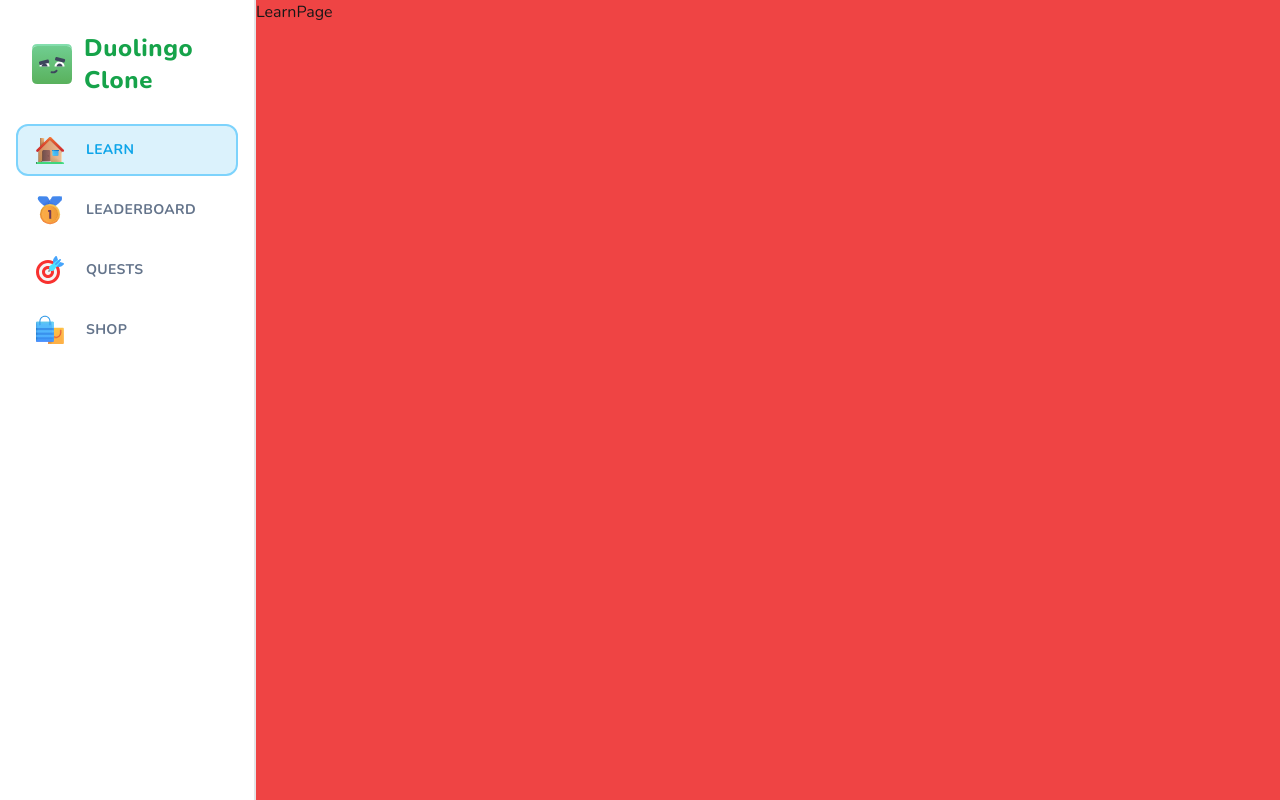
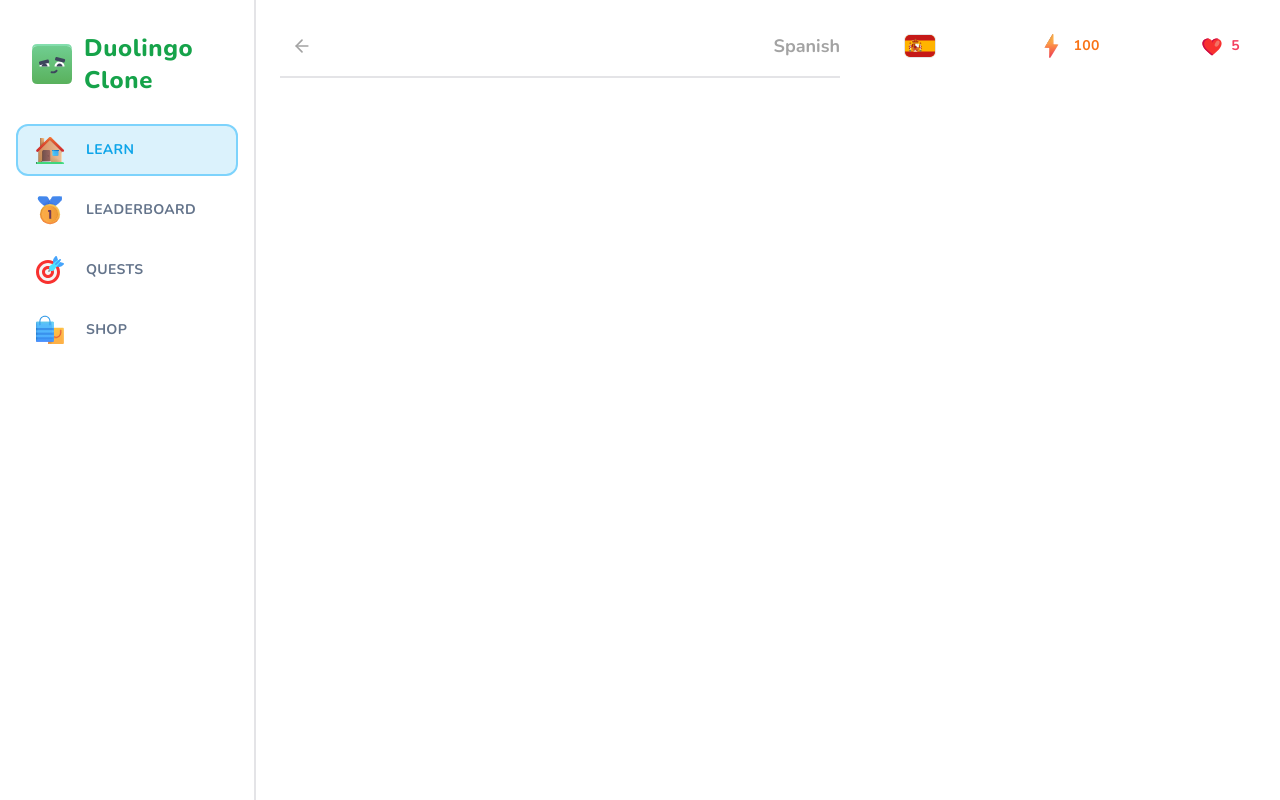
Before and after one commit to lepyoshkin/duolingo-clone, a Next.js app: page /learn in a window 1280 px wide. Built offline with nearby package versions, Linux system fonts and the light colour scheme.

Commit message:
add learn page wrappers

```diff
--- a/app/(main)/layout.tsx
+++ b/app/(main)/layout.tsx
@@ -11,7 +11,7 @@
       <MobileHeader />
       <Sidebar className="hidden lg:flex" />
       <main className="lg:pl-64 h-full pt-[50px] lg:pt-0">
-        <div className="bg-red-500 h-full">{children}</div>
+        <div className="max-w-[1056px] mx-auto pt-6 h-full">{children}</div>
       </main>
     </>
   );
--- /dev/null
+++ b/app/(main)/learn/header.tsx
@@ -0,0 +1,21 @@
+import {Button} from '@/components/ui/button';
+import {ArrowLeft} from 'lucide-react';
+import Link from 'next/link';
+
+type Props = {
+  title: string;
+};
+
+export const Header = ({title}: Props) => {
+  return (
+    <div className="sticky top-0 bg-white pb-3 lg:pt-[28px] lg:mt-[-28px] flex items-center justify-between border-b-2 mb-5 text-neutral-400 lg:z-50">
+      <Link href="/courses">
+        <Button variant={'ghost'} size={'sm'}>
+          <ArrowLeft className="h-5 w-5 stroke-2 text-neutral-400" />
+        </Button>
+      </Link>
+
+      <h1 className="font-bold text-lg">{title}</h1>
+    </div>
+  );
+};
--- a/app/(main)/learn/page.tsx
+++ b/app/(main)/learn/page.tsx
@@ -1,7 +1,25 @@
+import {FeedWrapper} from '@/components/feed-wrapper';
+import {StickyWrapper} from '@/components/sticky-wrapper';
 import React from 'react';
+import {Header} from './header';
+import {UserProgress} from '@/components/user-progress';
 
 const LearnPage = () => {
-  return <div>LearnPage</div>;
+  return (
+    <div className="flex flex-row-reverse gap-12 px-6">
+      <StickyWrapper>
+        <UserProgress
+          activeCourse={{title: 'Spanish', imageSrc: '/ES.svg'}}
+          hearts={5}
+          points={100}
+          hasActiveSubscription={false}
+        />
+      </StickyWrapper>
+      <FeedWrapper>
+        <Header title="Spanish" />
+      </FeedWrapper>
+    </div>
+  );
 };
 
 export default LearnPage;
--- /dev/null
+++ b/components/feed-wrapper.tsx
@@ -0,0 +1,6 @@
+type Props = {
+  children: React.ReactNode;
+};
+export const FeedWrapper = ({children}: Props) => {
+  return <div className="flex-1 relative top-0 pb-10">{children}</div>;
+};
--- /dev/null
+++ b/components/sticky-wrapper.tsx
@@ -0,0 +1,13 @@
+type Props = {
+  children: React.ReactNode;
+};
+
+export const StickyWrapper = ({children}: Props) => {
+  return (
+    <div className="hidden lg:block w-[368px] sticky self-end z-1 bottom-6">
+      <div className="min-h-[calc(100vh-48px)] sticky top-6 flex flex-col gap-y-4">
+        {children}
+      </div>
+    </div>
+  );
+};
--- a/components/ui/sheet.tsx
+++ b/components/ui/sheet.tsx
@@ -1,53 +1,53 @@
-"use client"
+'use client';
 
-import * as React from "react"
-import * as SheetPrimitive from "@radix-ui/react-dialog"
-import { Cross2Icon } from "@radix-ui/react-icons"
-import { cva, type VariantProps } from "class-variance-authority"
+import * as React from 'react';
+import * as SheetPrimitive from '@radix-ui/react-dialog';
+import {Cross2Icon} from '@radix-ui/react-icons';
+import {cva, type VariantProps} from 'class-variance-authority';
 
-import { cn } from "@/lib/utils"
+import {cn} from '@/lib/utils';
 
-const Sheet = SheetPrimitive.Root
+const Sheet = SheetPrimitive.Root;
 
-const SheetTrigger = SheetPrimitive.Trigger
+const SheetTrigger = SheetPrimitive.Trigger;
 
-const SheetClose = SheetPrimitive.Close
+const SheetClose = SheetPrimitive.Close;
 
-const SheetPortal = SheetPrimitive.Portal
+const SheetPortal = SheetPrimitive.Portal;
 
 const SheetOverlay = React.forwardRef<
   React.ElementRef<typeof SheetPrimitive.Overlay>,
   React.ComponentPropsWithoutRef<typeof SheetPrimitive.Overlay>
->(({ className, ...props }, ref) => (
+>(({className, ...props}, ref) => (
   <SheetPrimitive.Overlay
     className={cn(
-      "fixed inset-0 z-50 bg-black/80  data-[state=open]:animate-in data-[state=closed]:animate-out data-[state=closed]:fade-out-0 data-[state=open]:fade-in-0",
+      'fixed inset-0 z-50  data-[state=open]:animate-in data-[state=closed]:animate-out data-[state=closed]:fade-out-0 data-[state=open]:fade-in-0',
       className
     )}
     {...props}
     ref={ref}
   />
-))
-SheetOverlay.displayName = SheetPrimitive.Overlay.displayName
+));
+SheetOverlay.displayName = SheetPrimitive.Overlay.displayName;
 
 const sheetVariants = cva(
-  "fixed z-50 gap-4 bg-background p-6 shadow-lg transition ease-in-out data-[state=closed]:duration-300 data-[state=open]:duration-500 data-[state=open]:animate-in data-[state=closed]:animate-out",
+  'fixed z-50 gap-4 bg-white p-6 shadow-lg transition ease-in-out data-[state=closed]:duration-300 data-[state=open]:duration-500 data-[state=open]:animate-in data-[state=closed]:animate-out',
   {
     variants: {
       side: {
-        top: "inset-x-0 top-0 border-b data-[state=closed]:slide-out-to-top data-[state=open]:slide-in-from-top",
+        top: 'inset-x-0 top-0 border-b data-[state=closed]:slide-out-to-top data-[state=open]:slide-in-from-top',
         bottom:
-          "inset-x-0 bottom-0 border-t data-[state=closed]:slide-out-to-bottom data-[state=open]:slide-in-from-bottom",
-        left: "inset-y-0 left-0 h-full w-3/4 border-r data-[state=closed]:slide-out-to-left data-[state=open]:slide-in-from-left sm:max-w-sm",
+          'inset-x-0 bottom-0 border-t data-[state=closed]:slide-out-to-bottom data-[state=open]:slide-in-from-bottom',
+        left: 'inset-y-0 left-0 h-full w-3/4 border-r data-[state=closed]:slide-out-to-left data-[state=open]:slide-in-from-left sm:max-w-sm',
         right:
-          "inset-y-0 right-0 h-full w-3/4 border-l data-[state=closed]:slide-out-to-right data-[state=open]:slide-in-from-right sm:max-w-sm",
+          'inset-y-0 right-0 h-full w-3/4 border-l data-[state=closed]:slide-out-to-right data-[state=open]:slide-in-from-right sm:max-w-sm',
       },
     },
     defaultVariants: {
-      side: "right",
+      side: 'right',
     },
   }
-)
+);
 
 interface SheetContentProps
   extends React.ComponentPropsWithoutRef<typeof SheetPrimitive.Content>,
@@ -56,12 +56,12 @@
 const SheetContent = React.forwardRef<
   React.ElementRef<typeof SheetPrimitive.Content>,
   SheetContentProps
->(({ side = "right", className, children, ...props }, ref) => (
+>(({side = 'right', className, children, ...props}, ref) => (
   <SheetPortal>
     <SheetOverlay />
     <SheetPrimitive.Content
       ref={ref}
-      className={cn(sheetVariants({ side }), className)}
+      className={cn(sheetVariants({side}), className)}
       {...props}
     >
       <SheetPrimitive.Close className="absolute right-4 top-4 rounded-sm opacity-70 ring-offset-background transition-opacity hover:opacity-100 focus:outline-none focus:ring-2 focus:ring-ring focus:ring-offset-2 disabled:pointer-events-none data-[state=open]:bg-secondary">
@@ -71,8 +71,8 @@
       {children}
     </SheetPrimitive.Content>
   </SheetPortal>
-))
-SheetContent.displayName = SheetPrimitive.Content.displayName
+));
+SheetContent.displayName = SheetPrimitive.Content.displayName;
 
 const SheetHeader = ({
   className,
@@ -80,13 +80,13 @@
 }: React.HTMLAttributes<HTMLDivElement>) => (
   <div
     className={cn(
-      "flex flex-col space-y-2 text-center sm:text-left",
+      'flex flex-col space-y-2 text-center sm:text-left',
       className
     )}
     {...props}
   />
-)
-SheetHeader.displayName = "SheetHeader"
+);
+SheetHeader.displayName = 'SheetHeader';
 
 const SheetFooter = ({
   className,
@@ -94,37 +94,37 @@
 }: React.HTMLAttributes<HTMLDivElement>) => (
   <div
     className={cn(
-      "flex flex-col-reverse sm:flex-row sm:justify-end sm:space-x-2",
+      'flex flex-col-reverse sm:flex-row sm:justify-end sm:space-x-2',
       className
     )}
     {...props}
   />
-)
-SheetFooter.displayName = "SheetFooter"
+);
+SheetFooter.displayName = 'SheetFooter';
 
 const SheetTitle = React.forwardRef<
   React.ElementRef<typeof SheetPrimitive.Title>,
   React.ComponentPropsWithoutRef<typeof SheetPrimitive.Title>
->(({ className, ...props }, ref) => (
+>(({className, ...props}, ref) => (
   <SheetPrimitive.Title
     ref={ref}
-    className={cn("text-lg font-semibold text-foreground", className)}
+    className={cn('text-lg font-semibold text-foreground', className)}
     {...props}
   />
-))
-SheetTitle.displayName = SheetPrimitive.Title.displayName
+));
+SheetTitle.displayName = SheetPrimitive.Title.displayName;
 
 const SheetDescription = React.forwardRef<
   React.ElementRef<typeof SheetPrimitive.Description>,
   React.ComponentPropsWithoutRef<typeof SheetPrimitive.Description>
->(({ className, ...props }, ref) => (
+>(({className, ...props}, ref) => (
   <SheetPrimitive.Description
     ref={ref}
-    className={cn("text-sm text-muted-foreground", className)}
+    className={cn('text-sm text-muted-foreground', className)}
     {...props}
   />
-))
-SheetDescription.displayName = SheetPrimitive.Description.displayName
+));
+SheetDescription.displayName = SheetPrimitive.Description.displayName;
 
 export {
   Sheet,
@@ -137,4 +137,4 @@
   SheetFooter,
   SheetTitle,
   SheetDescription,
-}
+};
--- /dev/null
+++ b/components/user-progress.tsx
@@ -0,0 +1,64 @@
+import Link from 'next/link';
+import {Button} from './ui/button';
+import Image from 'next/image';
+import {InfinityIcon} from 'lucide-react';
+
+type Props = {
+  activeCourse: {imageSrc: string; title: string};
+  hearts: number;
+  points: number;
+  hasActiveSubscription: boolean;
+};
+
+export const UserProgress = ({
+  activeCourse,
+  points,
+  hearts,
+  hasActiveSubscription,
+}: Props) => {
+  return (
+    <div className="flex items-center justify-between gap-x-2 w-full">
+      <Link href="/courses">
+        <Button variant={'ghost'}>
+          <Image
+            src={activeCourse.imageSrc}
+            alt={activeCourse.title}
+            className="rounded-md border"
+            width={32}
+            height={32}
+          />
+        </Button>
+      </Link>
+
+      <Link href="/shop">
+        <Button variant={'ghost'} className="text-orange-500">
+          <Image
+            src="/points.svg"
+            height={28}
+            width={28}
+            alt="points"
+            className="mr-2"
+          />
+          {points}
+        </Button>
+      </Link>
+
+      <Link href="/shop">
+        <Button variant={'ghost'} className="text-rose-500">
+          <Image
+            src="/heart.svg"
+            height={22}
+            width={22}
+            alt="Hearts"
+            className="mr-2"
+          />
+          {hasActiveSubscription ? (
+            <InfinityIcon className="h-4 w-4 stroke-[3]" />
+          ) : (
+            hearts
+          )}
+        </Button>
+      </Link>
+    </div>
+  );
+};
```
Also changed, not shown: public/heart.svg (added), public/points.svg (added).
